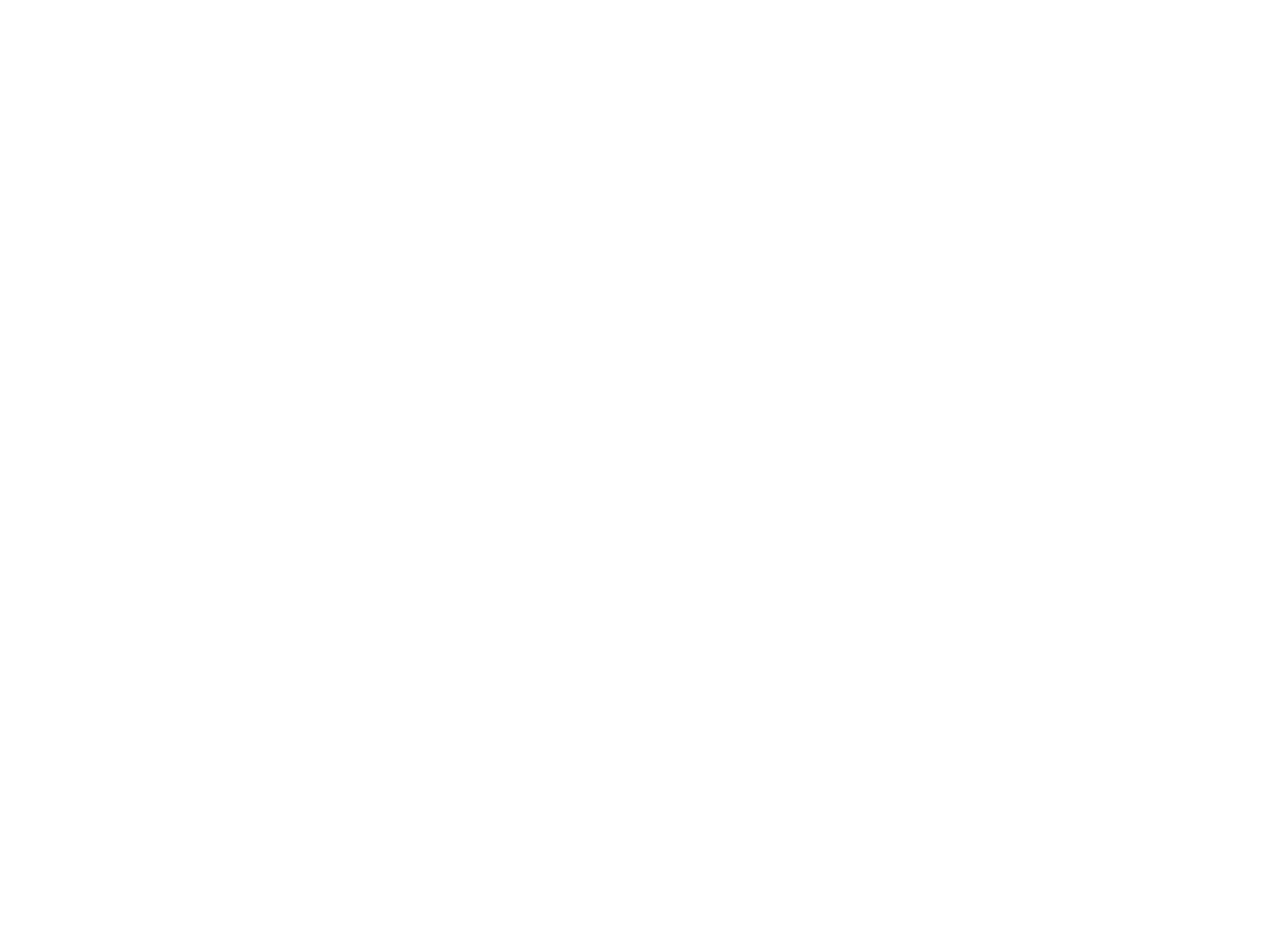
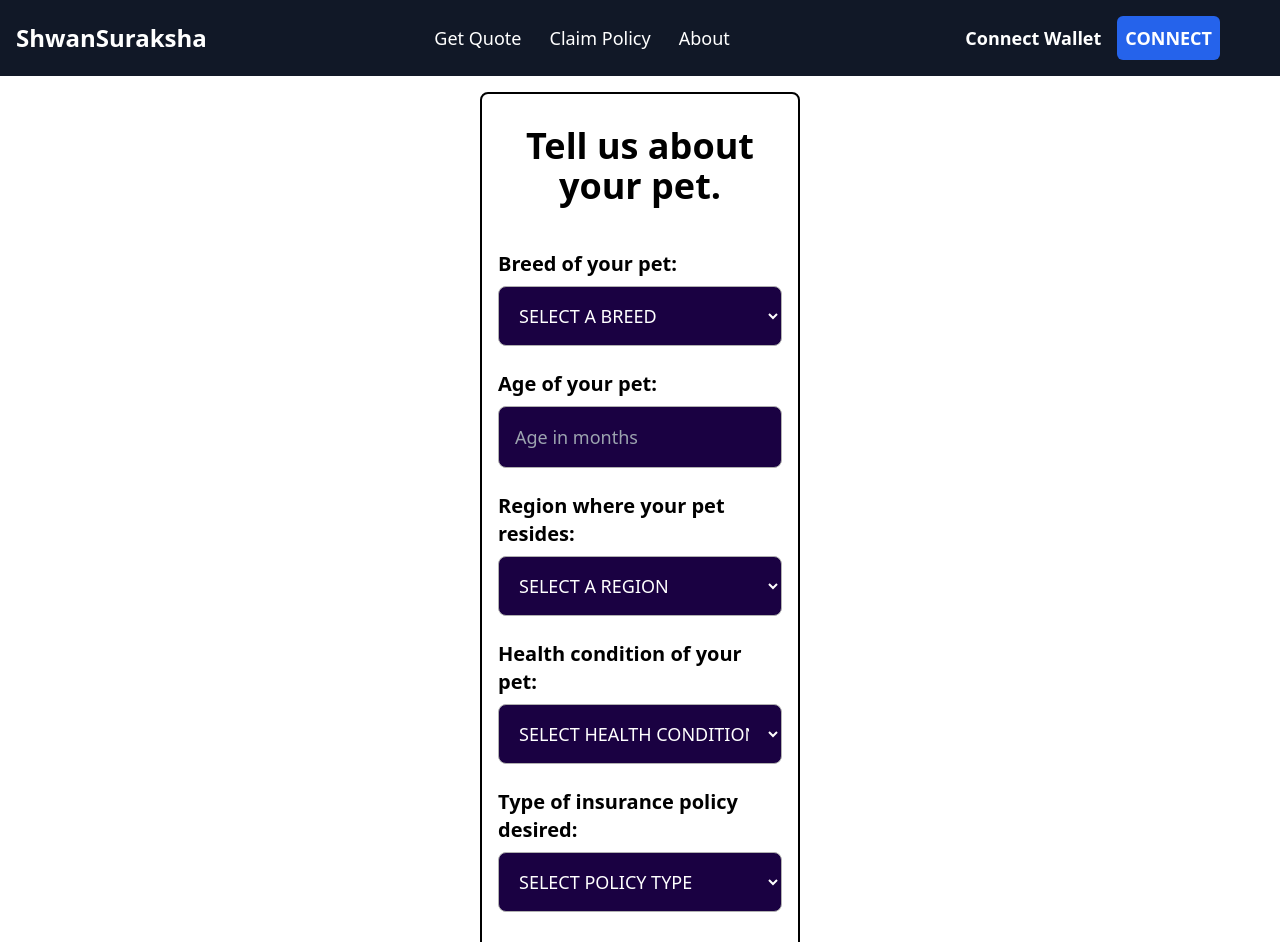
Before and after one commit to vishal5208/UpdatedShwanSuraksha, a React (Create React App) app in the folder frontend/: page /quoteForm in a window 1280 px wide. Before the commit this address had no page. Shown: the top 942 px of the page. Before the commit the page ends 800 px from the top, so only its background shows below. Built offline with nearby package versions, Linux system fonts and the light colour scheme.

Commit message:
made quoteform component

```diff
--- a/frontend/src/App.js
+++ b/frontend/src/App.js
@@ -1,4 +1,4 @@
-import { LandingPage } from "./pages";
+import { LandingPage, QuotePage } from "./pages";
 import { Route, Routes } from "react-router-dom";
 
 function App() {
@@ -6,6 +6,7 @@
 		<div className=" overflow-hidden">
 			<Routes>
 				<Route path="/" element={<LandingPage />} />
+				<Route path="/quoteForm" element={<QuotePage />} />
 			</Routes>
 		</div>
 	);
--- a/frontend/src/components/Header/Header.jsx
+++ b/frontend/src/components/Header/Header.jsx
@@ -1,12 +1,13 @@
+import { Link } from "react-router-dom";
 import { Wallet } from "../Wallet/Wallet";
 
 const Header = () => {
 	return (
 		<header className="bg-gray-900 text-lg">
 			<div className="flex justify-between items-center px-4">
-				<p className="text-white text-2xl font-bold cursor-pointer">
+				<Link to="/" className="text-white text-2xl font-bold cursor-pointer">
 					ShwanSuraksha
-				</p>
+				</Link>
 				<ul className="flex space-x-7">
 					<li className="text-white hover:text-gray-300 cursor-pointer">
 						Get Quote
--- a/frontend/src/components/Hero/Hero.js
+++ b/frontend/src/components/Hero/Hero.js
@@ -1,3 +1,4 @@
+import { Link } from "react-router-dom";
 import { heroImg } from "../../assets";
 
 const Hero = () => {
@@ -25,9 +26,12 @@
 					expensive. ShwanSuraksha offers a variety of insurance plans to help
 					you protect your dog's health and your finances.
 				</p>
-				<button className="bg-blue-500 text-xl hover:bg-blue-600 text-white font-bold py-2 px-4 rounded inline-block w-1/4">
-					Get a Quote
-				</button>
+				<Link
+					to="/quoteForm"
+					className="bg-blue-500 text-xl hover:bg-blue-600 text-white font-bold py-2 px-4 rounded inline-block "
+				>
+					Get a personalized quote
+				</Link>
 			</div>
 		</div>
 	);
--- /dev/null
+++ b/frontend/src/components/QuoteForm/QuoteForm.jsx
@@ -0,0 +1,161 @@
+import React, { useState } from "react";
+
+const QuoteForm = () => {
+	const [breed, setBreed] = useState("");
+	const [age, setAge] = useState("");
+	const [region, setRegion] = useState("");
+	const [healthCondition, setHealthCondition] = useState("");
+	const [policyType, setPolicyType] = useState("");
+
+	const handleSubmit = (event) => {
+		event.preventDefault();
+
+		// Perform actions with the form data here
+		console.log("Form data:", {
+			breed,
+			age,
+			region,
+			healthCondition,
+			policyType,
+		});
+
+		// Reset form values
+		setBreed("");
+		setAge("");
+		setRegion("");
+		setHealthCondition("");
+		setPolicyType("");
+	};
+
+	return (
+		<div className="flex flex-col flex-wrap sm:space-y-7 sm:w-1/4 w-full mx-auto font-GeneralSans p-4 my-4 border-2 border-gradient border-black rounded-lg">
+			<p className="text-center sm:text-4xl  text-2xl font-bold font-spaceGrotesk py-4">
+				Tell us about your pet.
+			</p>
+			<form onSubmit={handleSubmit}>
+				<div className="grid sm:grid-cols-4 sm:gap-6 gap-3">
+					{/* Breed */}
+					<div className="col-span-full flex flex-col space-y-2 justify-center">
+						<label
+							htmlFor="breed"
+							className="font-semibold sm:text-xl font-spaceGrotesk"
+						>
+							Breed of your pet:
+						</label>
+						<select
+							id="breed"
+							className="bg-[#1A0142] text-white uppercase border border-solid border-[#B1B1B1] rounded-lg sm:text-lg sm:p-4 p-2 sm:w-full"
+							value={breed}
+							onChange={(event) => setBreed(event.target.value)}
+						>
+							<option value="">Select a breed</option>
+							<option value="Labrador Retriever">Labrador Retriever</option>
+							<option value="German Shepherd">German Shepherd</option>
+							<option value="Golden Retriever">Golden Retriever</option>
+							<option value="OTHERS">OTHERS</option>
+						</select>
+					</div>
+
+					{/* Age in months */}
+					<div className="col-span-full flex flex-col space-y-2  justify-center">
+						<label
+							htmlFor="age"
+							className="font-semibold sm:text-xl font-spaceGrotesk"
+						>
+							Age of your pet:
+						</label>
+						<input
+							id="age"
+							type="text"
+							pattern="\d*"
+							onInput={(event) => {
+								event.target.value = event.target.value.replace(/\D/g, "");
+							}}
+							className="bg-[#1A0142] text-white border border-solid border-[#B1B1B1] rounded-lg sm:text-lg sm:p-4 p-2 sm:w-full"
+							placeholder="Age in months"
+							value={age}
+							onChange={(event) => setAge(event.target.value)}
+						></input>
+					</div>
+
+					{/* Region */}
+					<div className="col-span-full flex flex-col space-y-2 justify-center">
+						<label
+							htmlFor="region"
+							className="font-semibold sm:text-xl font-spaceGrotesk"
+						>
+							Region where your pet resides:
+						</label>
+						<select
+							id="region"
+							className="bg-[#1A0142] text-white  uppercase border border-solid border-[#B1B1B1] rounded-lg sm:text-lg sm:p-4 p-2 sm:w-full"
+							value={region}
+							onChange={(event) => setRegion(event.target.value)}
+						>
+							<option value="">Select a region</option>
+							<option value="North">North</option>
+							<option value="South">South</option>
+							<option value="East">East</option>
+							<option value="West">West</option>
+							<option value="OTHERS">OTHERS</option>
+						</select>
+					</div>
+
+					{/* Health condition */}
+					<div className="col-span-full flex flex-col space-y-2 justify-center">
+						<label
+							htmlFor="health"
+							className="font-semibold sm:text-xl font-spaceGrotesk"
+						>
+							Health condition of your pet:
+						</label>
+						<select
+							id="health"
+							className="bg-[#1A0142] text-white  uppercase border border-solid border-[#B1B1B1] rounded-lg sm:text-lg sm:p-4 p-2 sm:w-full"
+							value={healthCondition}
+							onChange={(event) => setHealthCondition(event.target.value)}
+						>
+							<option value="">Select health condition</option>
+							<option value="Mild">Mild</option>
+							<option value="Moderate">Moderate</option>
+							<option value="Severe">Severe</option>
+							<option value="OTHERS">OTHERS</option>
+						</select>
+					</div>
+
+					{/* Type of policy */}
+					<div className="col-span-full flex flex-col space-y-2 justify-center">
+						<label
+							htmlFor="policyType"
+							className="font-semibold sm:text-xl font-spaceGrotesk"
+						>
+							Type of insurance policy desired:
+						</label>
+						<select
+							id="policyType"
+							className="bg-[#1A0142] text-white  uppercase border border-solid border-[#B1B1B1] rounded-lg sm:text-lg sm:p-4 p-2 sm:w-full"
+							value={policyType}
+							onChange={(event) => setPolicyType(event.target.value)}
+						>
+							<option value="">Select policy type</option>
+							<option value="Basic">Basic</option>
+							<option value="Premium">Premium</option>
+							<option value="OTHERS">OTHERS</option>
+						</select>
+					</div>
+
+					<div className="sm:col-start-2 sm:col-span-2 ">
+						<button
+							type="submit"
+							className="text-white sm:text-2xl text-base font-semibold p-3 mt-2 rounded shadow bg-gradient-to-l  from-black to-purple-800 sm:py-2 sm:w-full"
+						>
+							SUBMIT
+						</button>
+					</div>
+				</div>
+			</form>
+		</div>
+	);
+};
+
+export default QuoteForm;
--- a/frontend/src/components/index.js
+++ b/frontend/src/components/index.js
@@ -2,5 +2,6 @@
 import { Wallet } from "./Wallet/Wallet";
 import Hero from "./Hero/Hero";
 import Footer from "./Footer/Footer";
+import QuoteForm from "./QuoteForm/QuoteForm";
 
-export { Header, Wallet, Hero, Footer };
+export { Header, Wallet, Hero, Footer, QuoteForm };
--- /dev/null
+++ b/frontend/src/pages/QuotePage.jsx
@@ -0,0 +1,15 @@
+import { QuoteForm, Header, Footer } from "../components";
+
+const QuotePage = () => {
+	return (
+		<div className="flex flex-col min-h-screen">
+			<Header />
+			<div className="flex-grow">
+				<QuoteForm />
+			</div>
+			<Footer />
+		</div>
+	);
+};
+
+export default QuotePage;
--- a/frontend/src/pages/index.js
+++ b/frontend/src/pages/index.js
@@ -1,3 +1,4 @@
 import LandingPage from "./LandingPage";
+import QuotePage from "./QuotePage";
 
-export { LandingPage };
+export { LandingPage, QuotePage };
```
